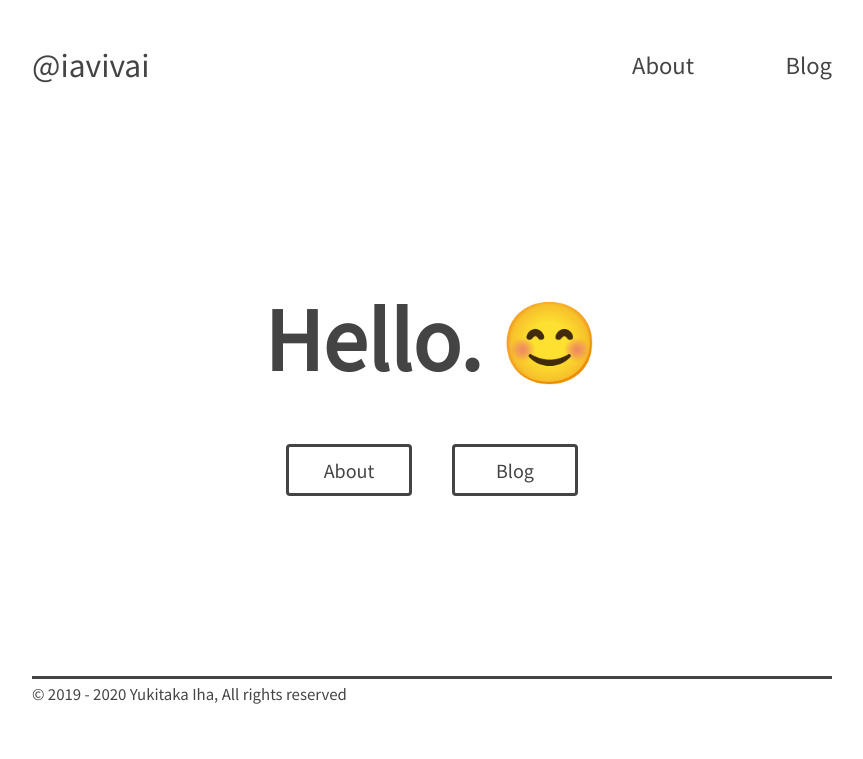
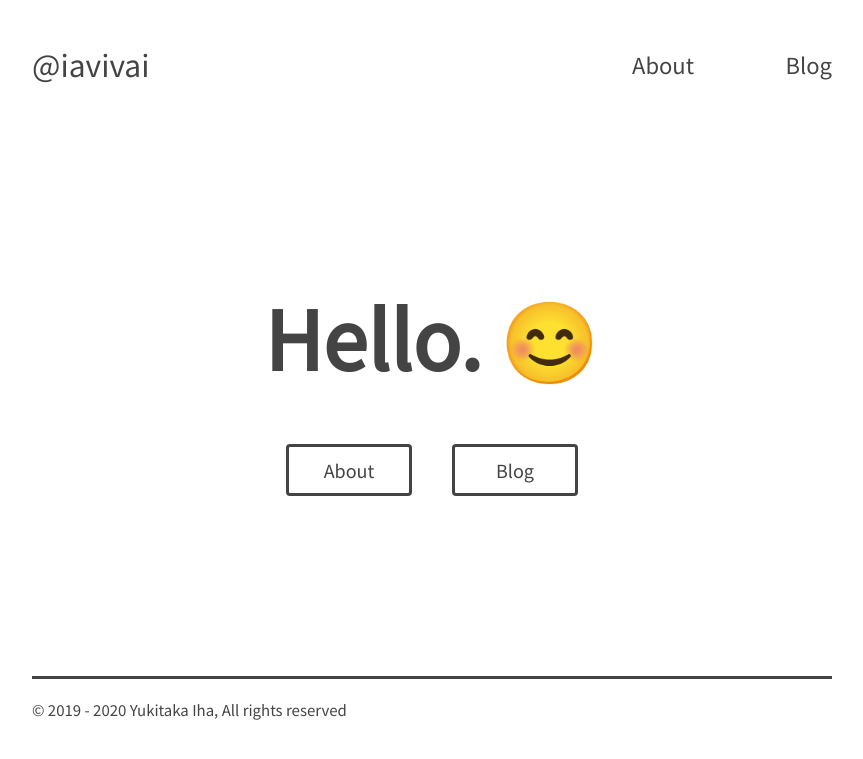
Before and after one commit to iavivai/iavivai.com, a Jekyll site: the page built from index.html, in a window 1280 px wide. Shown: the top 759 px of the page, without its empty margins (208-1071 px from the left). Built offline with Jekyll 4.4.1, drawn with Linux system fonts in a browser that asks for light colours.

Commit message:
Fix style of footer.

```diff
--- a/css/custom.css
+++ b/css/custom.css
@@ -39,6 +39,10 @@
 .footer {
   border-top: solid;
   margin-top: 30px;
+  display: flex;
+  justify-content: space-between;
+  align-items: center;
+  flex-wrap: wrap;
 }
 
 .copyright {
```
